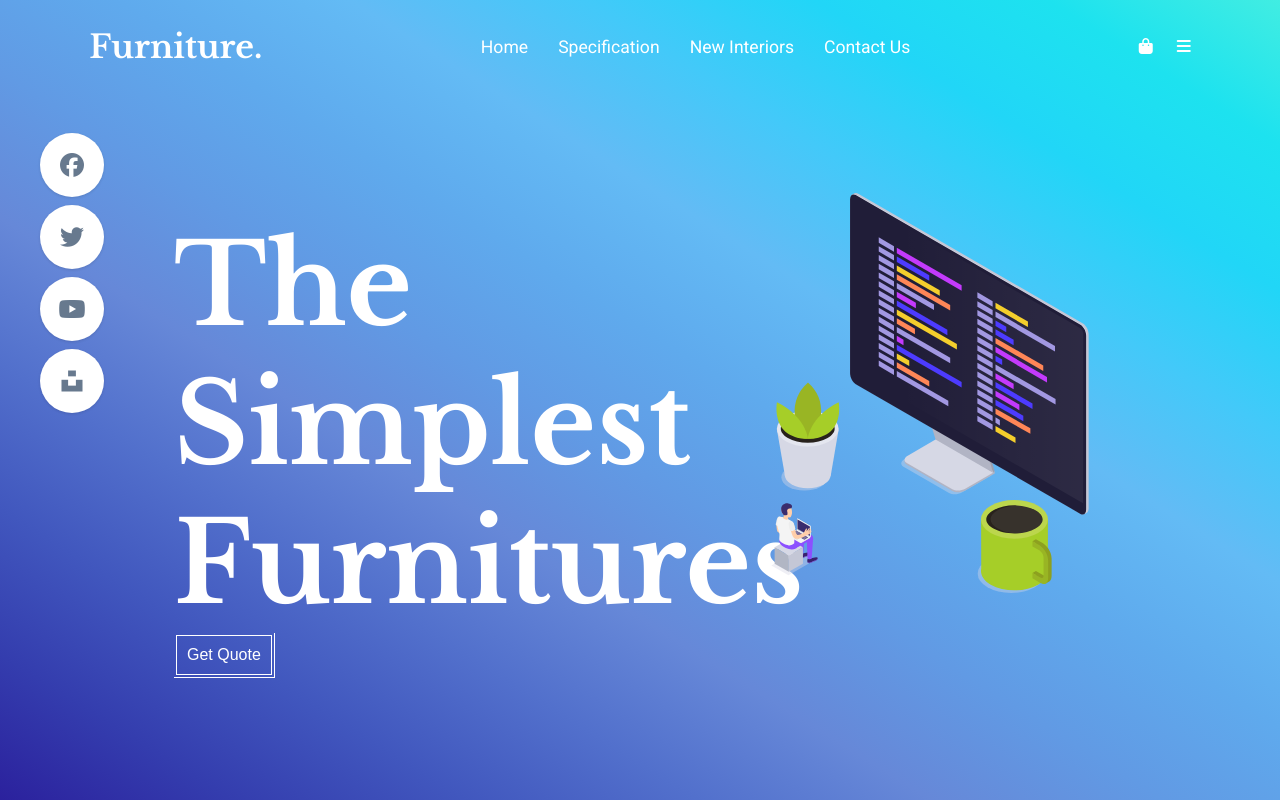
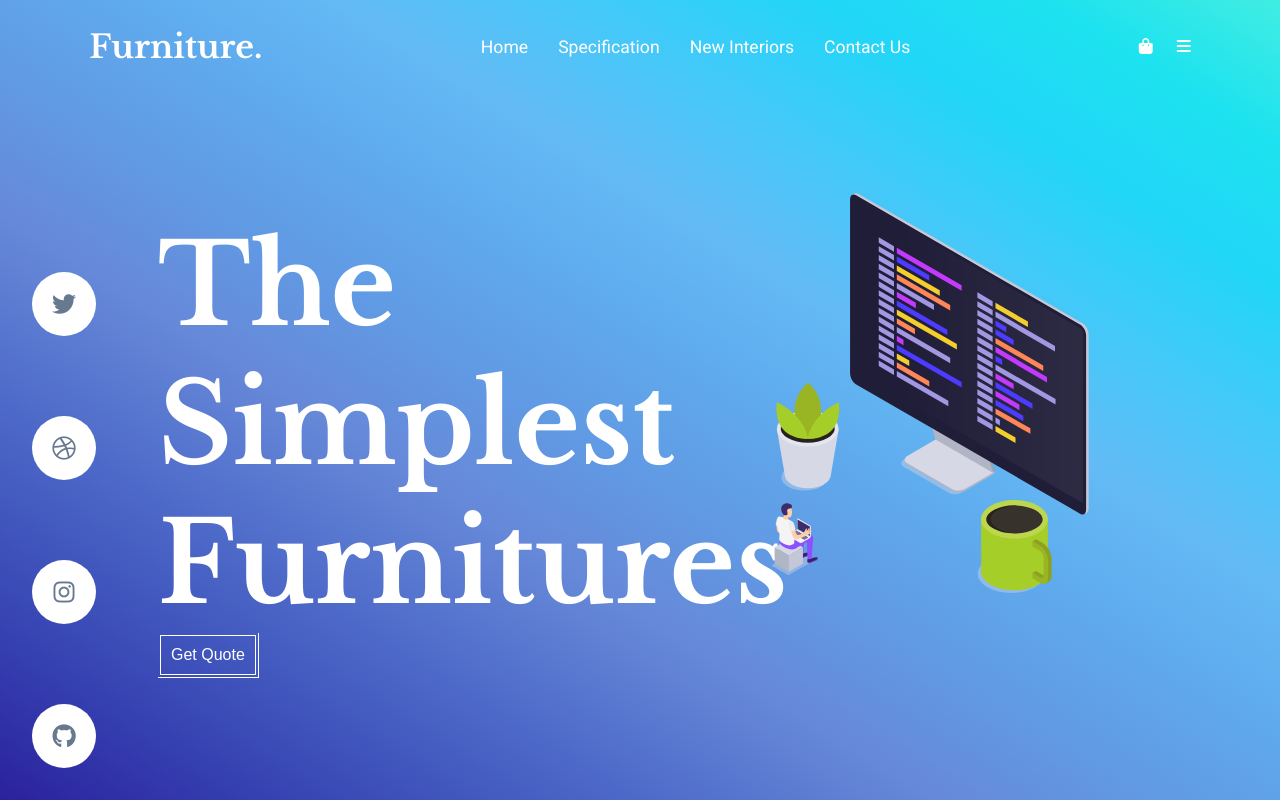
Before and after one commit to IsraelSantizo98/landingHome, a plain HTML site: page index.html in a window 1280 px wide. Drawn offline with nearby package versions, Linux system fonts and the light colour scheme.

Commit message:
Estilos a los iconos del left-section

```diff
--- a/css/style.css
+++ b/css/style.css
@@ -20,6 +20,7 @@ body {
     #1de2ef,
     #41ede2
   );
+  /* background-color: #fff; */
 }
 .container {
   display: grid;
@@ -63,35 +64,32 @@ body {
   /* background: lawngreen; */
   grid-column: 1 / 2;
   display: flex;
-  flex-direction: row;
+  flex-direction: column;
   justify-content: flex-end;
   padding: 2em;
   /* height: 100%; */
 }
-.left-section .icon {
-  /* width: 100%;
-  height: 100%; */
-}
 .social-icon {
   display: flex;
-  /* justify-content: flex-end; */
-  /* align-items: center; */
-  margin: 8px;
-  /* margin-top: 5em;
-  padding: 10px; */
+  justify-content: flex-end;
+  align-items: center;
+  /* margin: 8px; */
+  margin-top: 5em;
   width: 64px;
   height: 64px;
   border-radius: 50%;
+  border: transparent;
   background-color: #fff;
   position: relative;
   overflow: hidden;
-  box-shadow: 0px 1px 3px rgba(0, 0, 0, 0.12);
+  /* box-shadow: 0px 1px 3px rgba(0, 0, 0, 0.1); */
   transition: all 0.3s ease;
   text-decoration: none;
+  cursor: pointer;
 }
 .social-icon i {
+  margin: auto;
   font-size: 24px;
-  margin: auto;
   color: #67798e;
   z-index: 1;
   transition: all 0.3s ease;
@@ -103,6 +101,7 @@ body {
   position: absolute;
   transform: translate(0, 64px);
   border-radius: 50%;
+  border: transparent;
   transition: all 0.3s ease;
 }
 .social-icon.facebook:after {
@@ -112,15 +111,14 @@ body {
   background-color: #ea4c89;
 }
 .social-icon.youtube:after {
-  background-color: #e42e27;
+  background-color: #5851db;
 }
 .social-icon.unsplash:after {
-  background-color: #1769ff;
+  background-color: #24292e;
 }
 .social-icon:hover {
   transform: translateY(-4px);
-  border: transparent;
-  box-shadow: 0px 4px 12px rgba(0, 0, 0, 0.16);
+  /* box-shadow: 0px 4px 12px rgba(0, 0, 0, 0.1); */
 }
 .social-icon:hover i {
   color: #fff;
--- a/index.html
+++ b/index.html
@@ -35,10 +35,10 @@
       </div>
       <div class="left-section">
         <div class="icon">
-          <a class="social-icon facebook"><i class="fab fa-facebook"></i></a>
-          <a class="social-icon twitter"><i class="fab fa-twitter"></i></a>
-          <a class="social-icon youtube"><i class="fab fa-youtube"></i></a>
-          <a class="social-icon unsplash"><i class="fab fa-unsplash"></i></a>
+          <a class="social-icon facebook"><i class="fab fa-twitter"></i></a>
+          <a class="social-icon twitter"><i class="fab fa-dribbble"></i></a>
+          <a class="social-icon youtube"><i class="fab fa-instagram"></i></a>
+          <a class="social-icon unsplash"><i class="fab fa-github"></i></i></a>
         </div>
       </div>
       <div class="main-section">
```
